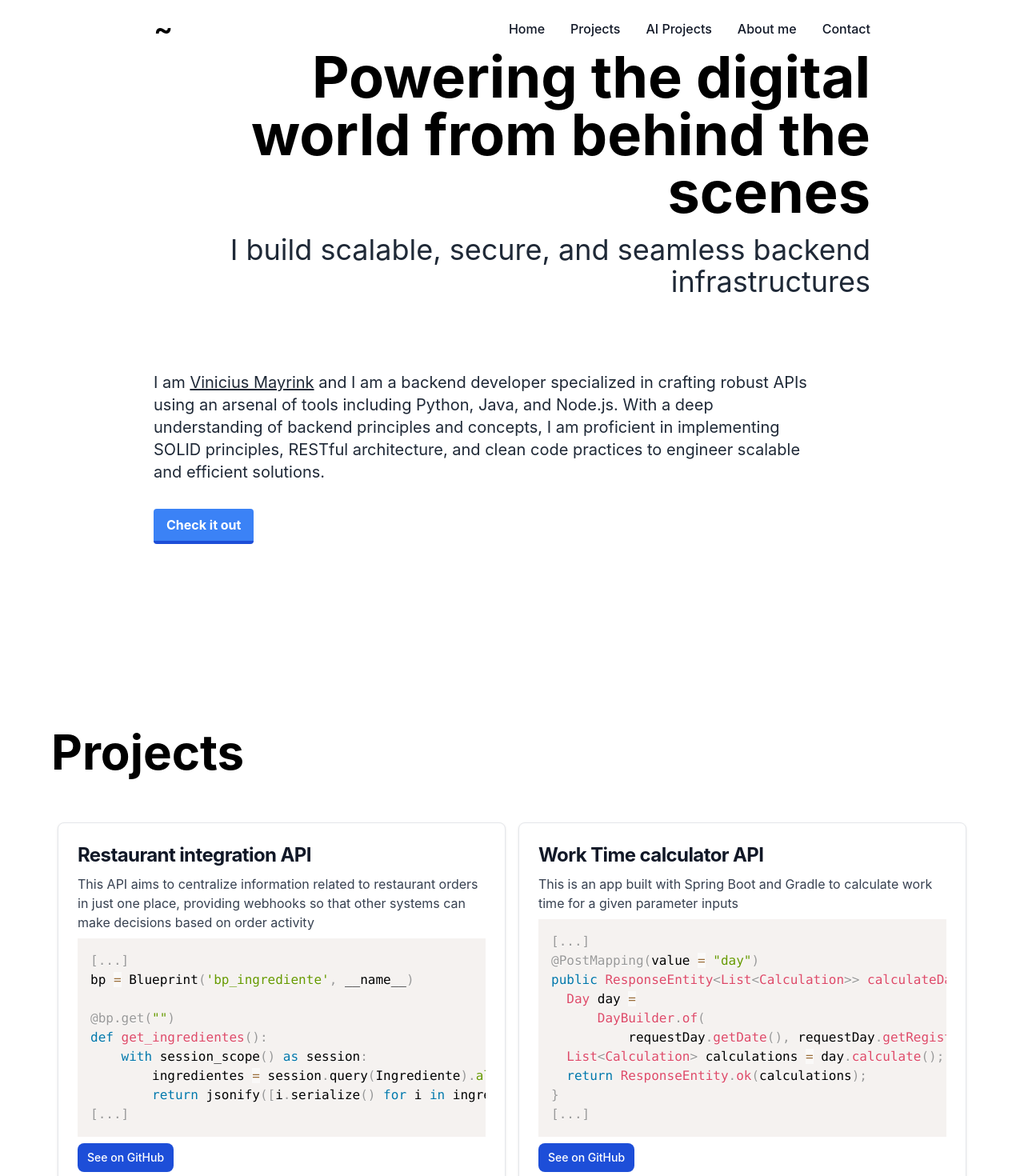
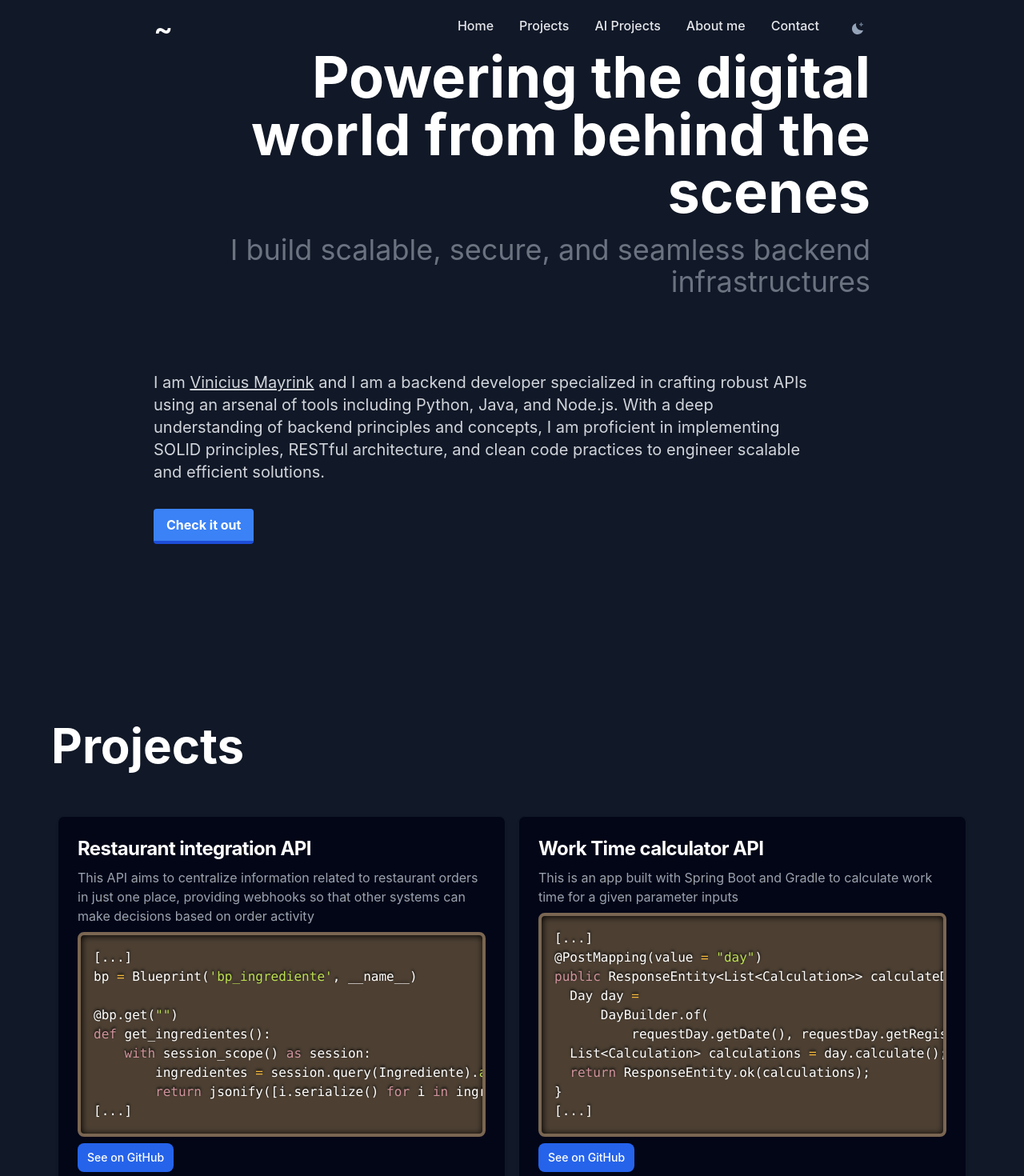
Before and after one commit to vncsmyrnk/portfolio, a React (Create React App) app in the folder app/: page / in a window 1280 px wide. Shown: the top 1470 px of the page at 80% size. Built offline with nearby package versions, Linux system fonts and the light colour scheme.

Commit message:
Dark mode added

```diff
--- a/app/src/App.js
+++ b/app/src/App.js
@@ -1,5 +1,6 @@
 import './App.css';
 import Project from './Project';
+import DarkModeSwitch from './DarkModeSwitch';
 import { useInView } from 'react-intersection-observer'
 
 function App() {
@@ -30,28 +31,31 @@ public ResponseEntity<List<Calculation>> calculateDay(@Valid @RequestBody Reques
   const descriptionWTC = "This is an app built with Spring Boot and Gradle to calculate work time for a given parameter inputs";
 
   return (
-    <div className="App relative">
+    <div className="App relative bg-white dark:bg-gray-900 text-black dark:text-white">
       <div className="main-page h-screen flex flex-col" id="home">
-        <div className="header-section bg-white z-10 fixed top-0 right-0 left-0 pb-2 pr-[15%] pl-[15%]">
+        <div className="header-section bg-white dark:bg-gray-900 z-10 fixed top-0 right-0 left-0 pb-2 pr-[15%] pl-[15%]">
           <nav>
             <div class="flex flex-wrap items-center justify-between mx-auto pt-4">
               <span class="self-center text-4xl font-semibold whitespace-nowrap">~</span>
               <div class="hidden w-full md:block md:w-auto" id="navbar-default">
                 <ul class="font-medium flex flex-col p-4 md:p-0 mt-4 border border-gray-100 rounded-lg md:flex-row md:space-x-8 rtl:space-x-reverse md:mt-0 md:border-0">
                   <li>
-                    <a href="#home" class="block py-2 px-3 text-gray-900 rounded hover:bg-gray-100 md:hover:bg-transparent md:border-0 md:hover:text-blue-700 md:p-0 md:dark:hover:text-blue-500 dark:hover:bg-gray-700 dark:hover:text-white md:dark:hover:bg-transparent" aria-current="page">Home</a>
+                    <a href="#home" class="block py-2 px-3 text-gray-700 dark:text-gray-200 rounded hover:bg-gray-100 md:hover:bg-transparent md:border-0 md:hover:text-white md:p-0 md:dark:hover:text-white dark:hover:bg-gray-700 dark:hover:text-white md:dark:hover:bg-transparent" aria-current="page">Home</a>
                   </li>
                   <li>
-                    <a href="#projects" class="block py-2 px-3 text-gray-900 rounded hover:bg-gray-100 md:hover:bg-transparent md:border-0 md:hover:text-blue-700 md:p-0 md:dark:hover:text-blue-500 dark:hover:bg-gray-700 dark:hover:text-white md:dark:hover:bg-transparent">Projects</a>
+                    <a href="#projects" class="block py-2 px-3 text-gray-700 dark:text-gray-200 rounded hover:bg-gray-100 md:hover:bg-transparent md:border-0 md:hover:text-white md:p-0 md:dark:hover:text-white dark:hover:bg-gray-700 dark:hover:text-white md:dark:hover:bg-transparent">Projects</a>
                   </li>
                   <li>
-                    <a href="#ai-projects" class="block py-2 px-3 text-gray-900 rounded hover:bg-gray-100 md:hover:bg-transparent md:border-0 md:hover:text-blue-700 md:p-0 md:dark:hover:text-blue-500 dark:hover:bg-gray-700 dark:hover:text-white md:dark:hover:bg-transparent">AI Projects</a>
+                    <a href="#ai-projects" class="block py-2 px-3 text-gray-700 dark:text-gray-200 rounded hover:bg-gray-100 md:hover:bg-transparent md:border-0 md:hover:text-white md:p-0 md:dark:hover:text-white dark:hover:bg-gray-700 dark:hover:text-white md:dark:hover:bg-transparent">AI Projects</a>
                   </li>
                   <li>
-                    <a href="#about-me" class="block py-2 px-3 text-gray-900 rounded hover:bg-gray-100 md:hover:bg-transparent md:border-0 md:hover:text-blue-700 md:p-0 md:dark:hover:text-blue-500 dark:hover:bg-gray-700 dark:hover:text-white md:dark:hover:bg-transparent">About me</a>
+                    <a href="#about-me" class="block py-2 px-3 text-gray-700 dark:text-gray-200 rounded hover:bg-gray-100 md:hover:bg-transparent md:border-0 md:hover:text-white md:p-0 md:dark:hover:text-white dark:hover:bg-gray-700 dark:hover:text-white md:dark:hover:bg-transparent">About me</a>
                   </li>
                   <li>
-                    <a href="#contact" class="block py-2 px-3 text-gray-900 rounded hover:bg-gray-100 md:hover:bg-transparent md:border-0 md:hover:text-blue-700 md:p-0 md:dark:hover:text-blue-500 dark:hover:bg-gray-700 dark:hover:text-white md:dark:hover:bg-transparent">Contact</a>
+                    <a href="#contact" class="block py-2 px-3 text-gray-700 dark:text-gray-200 rounded hover:bg-gray-100 md:hover:bg-transparent md:border-0 md:hover:text-white md:p-0 md:dark:hover:text-white dark:hover:bg-gray-700 dark:hover:text-white md:dark:hover:bg-transparent">Contact</a>
+                  </li>
+                  <li>
+                    <DarkModeSwitch />
                   </li>
                 </ul>
               </div>
@@ -61,11 +65,11 @@ public ResponseEntity<List<Calculation>> calculateDay(@Valid @RequestBody Reques
         <div className="content-section flex flex-col grow justify-center ml-8 pt-[100px] md:pt-0 mr-[15%] ml-[20%]">
           <div className="title-section text-right animate-[slideLeft_1s_ease-out]">
             <p className="main-sentence text-2xl md:text-7xl font-bold">Powering the digital world from behind the scenes</p>
-            <p className="description text-gray-800 text-xl md:text-4xl mt-4">I build scalable, secure, and seamless backend infrastructures</p>
+            <p className="description text-gray-800 dark:text-gray-500 text-xl md:text-4xl mt-4">I build scalable, secure, and seamless backend infrastructures</p>
           </div>
         </div>
         <div className="description-section mt-8 grow justify-center pr-5 md:pr-[20%] ml-5 md:ml-[15%] animate-[slideRight_1s_ease-out]">
-          <div className="description-text text-xl text-gray-800 pt-8 md:pt-0">
+          <div className="description-text text-xl text-gray-800 dark:text-gray-300 pt-8 md:pt-0">
             <p>I am <span className="underline">Vinicius Mayrink</span> and I am a backend developer specialized in crafting robust APIs using an arsenal of tools including Python, Java, and Node.js. With a deep understanding of backend principles and concepts, I am proficient in implementing SOLID principles, RESTful architecture, and clean code practices to engineer scalable and efficient solutions.</p>
           </div>
           <a href="#projects">
@@ -79,7 +83,7 @@ public ResponseEntity<List<Calculation>> calculateDay(@Valid @RequestBody Reques
         <div ref={refProjects} className={inViewProjects ? "animate-[upDown_1s_ease-out]" : "invisible"}>
           <div className="projects-section page-section pr-[5%] pl-[5%]">
             <p className="text-6xl font-bold mt-[60px] md:mt-0 md:mt-0">Projects</p>
-            <div className="project-samples grid grid-cols-1 md:grid-cols-2 gap-4 mt-[5%] mx-2">
+            <div className="project-samples grid grid-cols-1 md:grid-cols-2 gap-4 mt-[5%] mx-2 mb-2">
               <Project className="project-sample project-python w-full" name="Restaurant integration API" description={descriptionRestaurant} language="python" codeString={codeStringRestaurant} linkUrl="https://github.com/Sistema-de-integracao-em-restaurante/api" linkDescription="See on GitHub" />
               <Project className="project-sample project-java w-full" name="Work Time calculator API" description={descriptionWTC} language="java" codeString={codeStringWTC} linkUrl="https://github.com/clocked-app/calculations-api" linkDescription="See on GitHub" />
             </div>
--- /dev/null
+++ b/app/src/DarkModeSwitch.js
@@ -0,0 +1,21 @@
+function DarkModeSwitch() {
+  return (
+    <div class="flex flex-col justify-center">
+      <input type="checkbox" name="light-switch" class="light-switch sr-only" />
+      <label class="relative cursor-pointer p-2" for="light-switch">
+        <svg class="dark:hidden" width="16" height="16" xmlns="http://www.w3.org/2000/svg">
+          <path class="fill-slate-300" d="M7 0h2v2H7zM12.88 1.637l1.414 1.415-1.415 1.413-1.413-1.414zM14 7h2v2h-2zM12.95 14.433l-1.414-1.413 1.413-1.415 1.415 1.414zM7 14h2v2H7zM2.98 14.364l-1.413-1.415 1.414-1.414 1.414 1.415zM0 7h2v2H0zM3.05 1.706 4.463 3.12 3.05 4.535 1.636 3.12z" />
+          <path class="fill-slate-400" d="M8 4C5.8 4 4 5.8 4 8s1.8 4 4 4 4-1.8 4-4-1.8-4-4-4Z" />
+        </svg>
+        <svg class="hidden dark:block" width="16" height="16" xmlns="http://www.w3.org/2000/svg">
+          <path class="fill-slate-400" d="M6.2 1C3.2 1.8 1 4.6 1 7.9 1 11.8 4.2 15 8.1 15c3.3 0 6-2.2 6.9-5.2C9.7 11.2 4.8 6.3 6.2 1Z" />
+          <path class="fill-slate-500" d="M12.5 5a.625.625 0 0 1-.625-.625 1.252 1.252 0 0 0-1.25-1.25.625.625 0 1 1 0-1.25 1.252 1.252 0 0 0 1.25-1.25.625.625 0 1 1 1.25 0c.001.69.56 1.249 1.25 1.25a.625.625 0 1 1 0 1.25c-.69.001-1.249.56-1.25 1.25A.625.625 0 0 1 12.5 5Z" />
+        </svg>
+        <span class="sr-only">Switch to light / dark version</span>
+      </label>
+  </div>
+
+  );
+}
+
+export default DarkModeSwitch;
--- a/app/src/Project.js
+++ b/app/src/Project.js
@@ -1,12 +1,12 @@
 import { Prism as SyntaxHighlighter } from 'react-syntax-highlighter';
-import { prism } from 'react-syntax-highlighter/dist/esm/styles/prism';
+import { prism, dark } from 'react-syntax-highlighter/dist/esm/styles/prism';
 
 function Project(props) {
   return (
-     <div class="p-6 bg-white border border-gray-200 rounded-lg shadow">
-       <h5 class="mb-2 text-2xl font-bold tracking-tight text-gray-900">{props.name}</h5>
-       <p className="text-gray-700">{props.description}</p>
-       <SyntaxHighlighter language={props.language} style={prism}>
+     <div class="p-6 bg-white dark:bg-slate-950 border border-gray-200 dark:border-gray-900 rounded-lg shadow">
+       <h5 class="mb-2 text-2xl font-bold tracking-tight text-gray-900 dark:text-white">{props.name}</h5>
+       <p className="text-gray-700 dark:text-gray-400">{props.description}</p>
+       <SyntaxHighlighter language={props.language} style={document.documentElement.classList.contains('dark') ? dark : prism }>
          {props.codeString}
        </SyntaxHighlighter>
        <a href={props.linkUrl} class="inline-flex items-center px-3 py-2 text-sm font-medium text-center text-white bg-blue-700 rounded-lg hover:bg-blue-800 focus:ring-4 focus:outline-none focus:ring-blue-300 dark:bg-blue-600 dark:hover:bg-blue-700 dark:focus:ring-blue-800">
--- a/app/src/index.js
+++ b/app/src/index.js
@@ -17,3 +17,4 @@ root.render(
 // to log results (for example: reportWebVitals(console.log))
 // or send to an analytics endpoint. Learn more: https://bit.ly/CRA-vitals
 reportWebVitals();
+document.documentElement.classList.add('dark')
--- a/app/tailwind.config.js
+++ b/app/tailwind.config.js
@@ -1,5 +1,6 @@
 /** @type {import('tailwindcss').Config} */
 module.exports = {
+  darkMode: 'class',
   content: [
     "./src/**/*.{js,jsx,ts,tsx}",
   ],
```
